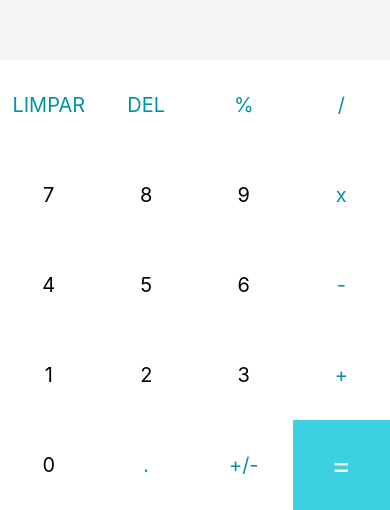
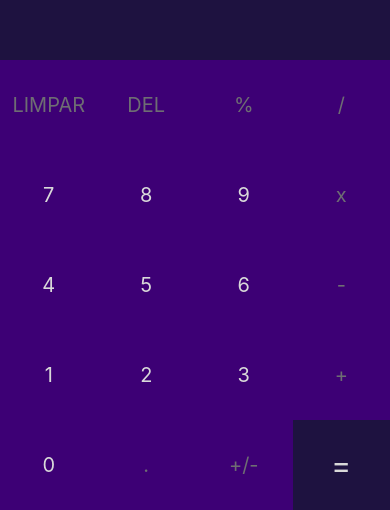
Before and after one commit to emilianesc/AppCalculadora, a React Native app: screen / in a window 390 px wide. Shown: the part 334-844 px from the top of the page. Built offline with nearby package versions, Linux system fonts and the light colour scheme.

Commit message:
Alteração das cores

```diff
--- a/App.js
+++ b/App.js
@@ -73,12 +73,12 @@
 
         {buttons.map((button) =>
           button === '=' ? // Mapeamento do botão =
-        <TouchableOpacity onPress={() => handleInput(button)} key={button} style={[styles.button, {backgroundColor: '#3dd0e3'}]}>
-          <Text style={[styles.textButton, {color: "white", fontSize: 30}]}>{button}</Text>
+        <TouchableOpacity onPress={() => handleInput(button)} key={button} style={[styles.button, {backgroundColor: '#1E1240'}]}>
+          <Text style={[styles.textButton, {color: "#D9D9D9", fontSize: 30}]}>{button}</Text>
         </TouchableOpacity>
           : // Mapeamento dos outros botões
           <TouchableOpacity onPress={() => handleInput(button)} key={button} style={styles.button}>
-            <Text style={[styles.textButton, {color: typeof(button) === 'number' ? 'black': '#0093a6'}]}>{button}</Text>
+            <Text style={[styles.textButton, {color: typeof(button) === 'number' ? '#D9D9D9': '#6E6D73'}]}>{button}</Text>
           </TouchableOpacity>
         )}
       </View>
@@ -94,17 +94,17 @@
   results: {
     flex: 2,
     justifyContent: "center",
-    backgroundColor: "#f5f5f5"
+    backgroundColor: "#1E1240"
   },
   resultText: {
-    color: "#282F38",
+    color: "#D9D9D9",
     fontSize: 32,
     fontWeight: "bold",
     padding: 12,
     textAlign: "right"
   },
   historyText:{
-    color: "#7c7c7c",
+    color: "#6E6D73",
     fontSize: 20,
     marginRight: 10,
     alignSelf: 'flex-end',
@@ -114,7 +114,7 @@
     flexWrap: 'wrap',
   },
   button: {
-    backgroundColor: 'white',
+    backgroundColor: '#3D0075',
     alignItems: 'center',
     justifyContent: 'center',
     minWidth: 90,
```
